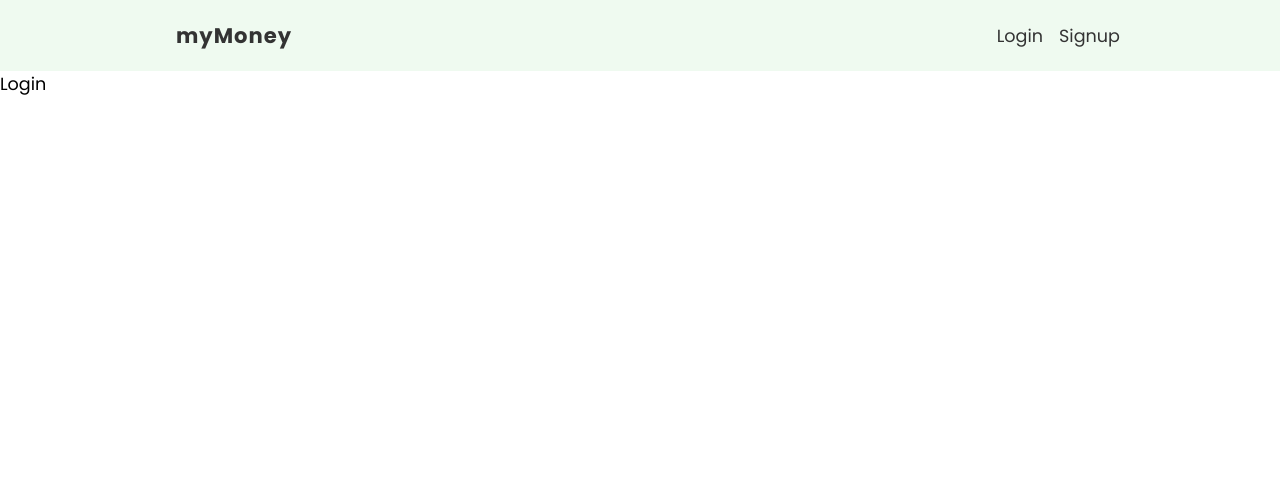
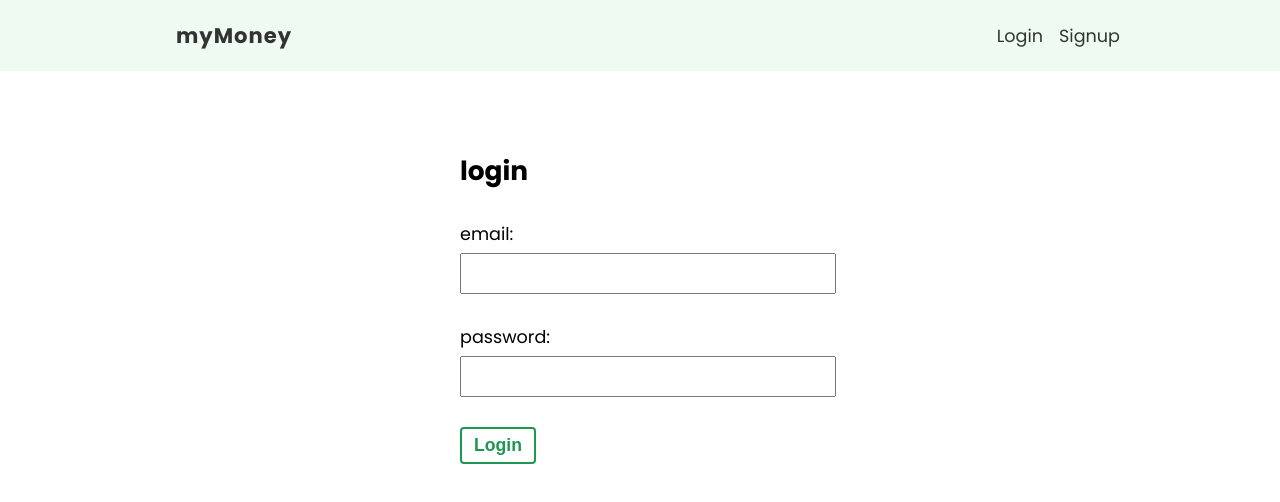
Before and after one commit to redapy/Finance-tracker, a React (Create React App) app: page /login in a window 1280 px wide. Shown: the top 502 px of the page. Built offline with nearby package versions, Linux system fonts and the light colour scheme.

Commit message:
add the login page template and style it

```diff
--- a/src/pages/login/Login.js
+++ b/src/pages/login/Login.js
@@ -1,7 +1,38 @@
+import { useState } from "react";
+//styles
 import styles from "./Login.module.css";
 
 const Login = () => {
-  return <div>Login</div>;
+  const [email, setEmail] = useState("");
+  const [password, setPassword] = useState("");
+  const handleSubmit = (e) => {
+    e.preventDefault();
+    console.log(email, password);
+  };
+  return (
+    <form onSubmit={handleSubmit} className={styles["login-form"]}>
+      <h2>login</h2>
+      <label>
+        <span>email:</span>
+        <input
+          type="email"
+          value={email}
+          onChange={(e) => setEmail(e.target.value)}
+          required
+        />
+      </label>
+      <label>
+        <span>password:</span>
+        <input
+          type="password"
+          value={password}
+          onChange={(e) => setPassword(e.target.value)}
+          required
+        />
+      </label>
+      <button className="btn">Login</button>
+    </form>
+  );
 };
 
 export default Login;
--- a/src/pages/login/Login.module.css
+++ b/src/pages/login/Login.module.css
@@ -0,0 +1,19 @@
+.login-form {
+  max-width: 360px;
+  margin: 60px auto;
+  padding: 20px;
+}
+.login-form label {
+  display: block;
+  margin: 30px auto;
+}
+.login-form span {
+  display: block;
+  margin-bottom: 6px;
+}
+.login-form input {
+  padding: 8px 6px;
+  font-size: 1em;
+  color: #777;
+  width: 100%;
+}
```
